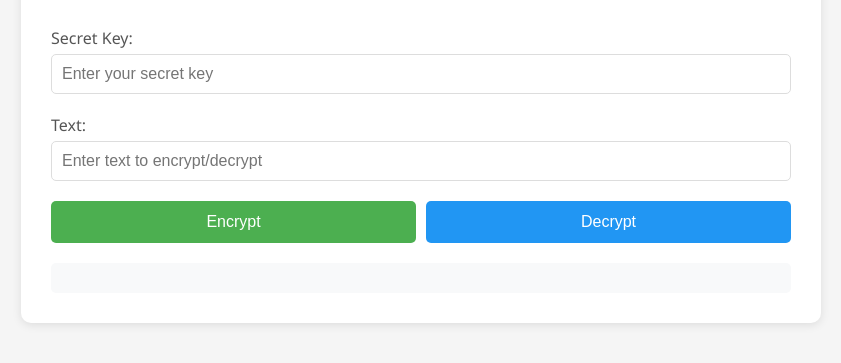
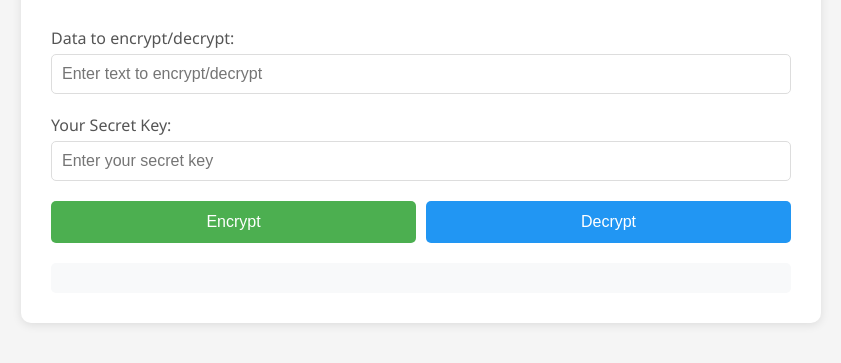
Before and after one commit to vinodagarwal1990/vinodagarwal1990.github.io, a plain HTML site: page index.html in a window 1280 px wide. Shown: the part 117-480 px from the top of the page, without its empty margins (219-1060 px from the left). Drawn offline with Linux system fonts and the light colour scheme.

Commit message:
initial files1

```diff
--- a/index.html
+++ b/index.html
@@ -78,13 +78,13 @@
         <h1>Password Encryptor/Decryptor</h1>
 
         <div class="input-group">
-            <label for="secret">Secret Key:</label>
-            <input type="password" id="secret" placeholder="Enter your secret key">
+            <label for="text">Data to encrypt/decrypt:</label>
+            <input type="text" id="text" placeholder="Enter text to encrypt/decrypt">
         </div>
 
         <div class="input-group">
-            <label for="text">Text:</label>
-            <input type="text" id="text" placeholder="Enter text to encrypt/decrypt">
+            <label for="secret">Your Secret Key:</label>
+            <input type="password" id="secret" placeholder="Enter your secret key">
         </div>
 
         <div class="button-group">
```
